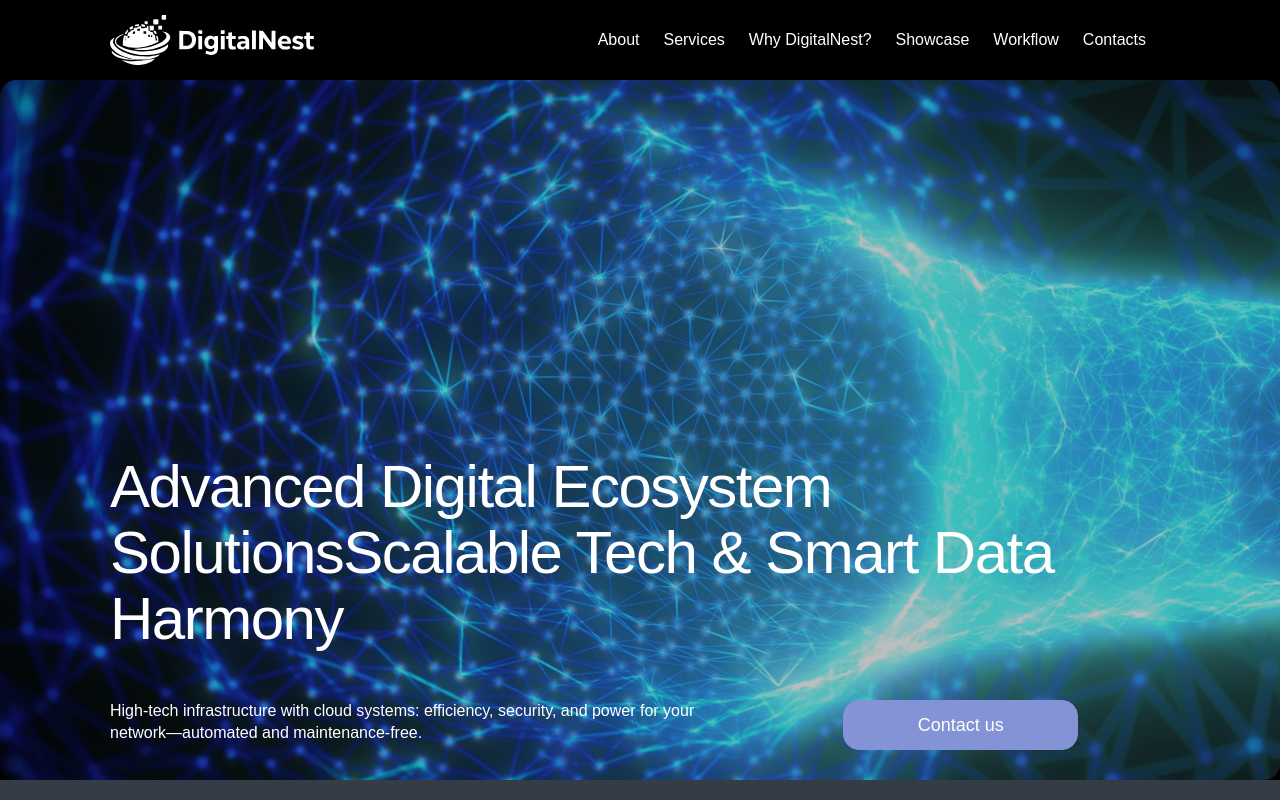
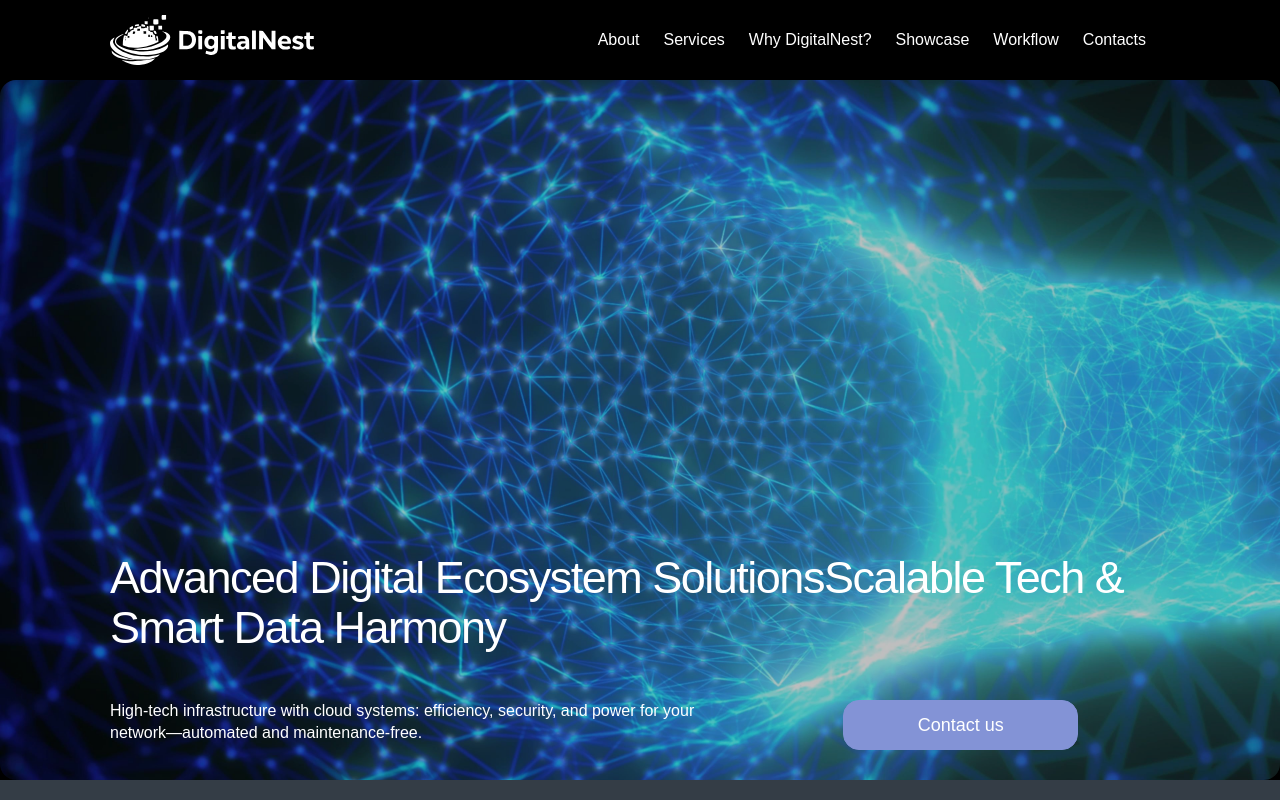
Before and after one commit to Eugene-Stone/DigitalNest, a React (Vite) app: page / in a window 1280 px wide. Shown: the top 800 px of the page. Built offline with nearby package versions, Linux system fonts and the light colour scheme; data requests are answered from the project's data file; a web font is replaced by a local one.

Commit message:
Fetch data with hook useSectionData

```diff
--- /dev/null
+++ b/src/hooks/useSectionData.jsx
@@ -0,0 +1,39 @@
+import { useEffect, useState } from 'react';
+import { request } from '../api/request.js';
+
+export function useSectionData(endpoint) {
+	const [section, setSection] = useState(null);
+	const [loading, setLoading] = useState(true);
+	const [errorData, setErrorData] = useState(null);
+
+	useEffect(() => {
+		let isCancelled = false;
+
+		async function fetchData() {
+			try {
+				const data = await request(`${endpoint}`, {
+					method: 'GET',
+				});
+
+				if (!isCancelled) {
+					setSection(data);
+				}
+			} catch (error) {
+				if (!isCancelled) {
+					setErrorData(error);
+				}
+			} finally {
+				if (!isCancelled) {
+					setLoading(false);
+				}
+			}
+		}
+
+		fetchData();
+		return () => {
+			isCancelled = true;
+		};
+	}, [endpoint]);
+
+	return { section, loading, errorData };
+}
--- a/src/sections/Hero/Hero.jsx
+++ b/src/sections/Hero/Hero.jsx
@@ -1,30 +1,11 @@
-import { useEffect, useState } from 'react';
-import { request } from '../../api/request.js';
+import { useSectionData } from '../../hooks/useSectionData';
 import { ScrollToSectionLink } from '../../components/ScrollToSectionLink/ScrollToSectionLink';
 
 export default function Hero() {
-	const [section, setSection] = useState(null);
-	const [loading, setLoading] = useState(true);
-	const [errorData, setErrorData] = useState(null);
+	const { section, loading, errorData } = useSectionData('/hero');
+
+	if (!section) return null;
 	const { id, title, subtitle, description, buttonText, backgroundImage } = section || {};
-
-	useEffect(() => {
-		async function fetchData() {
-			try {
-				const data = await request('/hero', {
-					method: 'GET',
-				});
-
-				setSection(data);
-			} catch (error) {
-				setErrorData(error);
-			} finally {
-				setLoading(false);
-			}
-		}
-
-		fetchData();
-	}, []);
 
 	if (loading) {
 		return <div>Loading...</div>;
--- a/src/styles/inc/_typography.sass
+++ b/src/styles/inc/_typography.sass
@@ -269,7 +269,9 @@ h6
 	.title-descr-big
 		font-size: 2.2rem
 
-	// h3
+	h1
+		font-size: 4.5rem
+	// h2
 	// 	font-size: 3.2rem
 	h3,
 	h4
```
